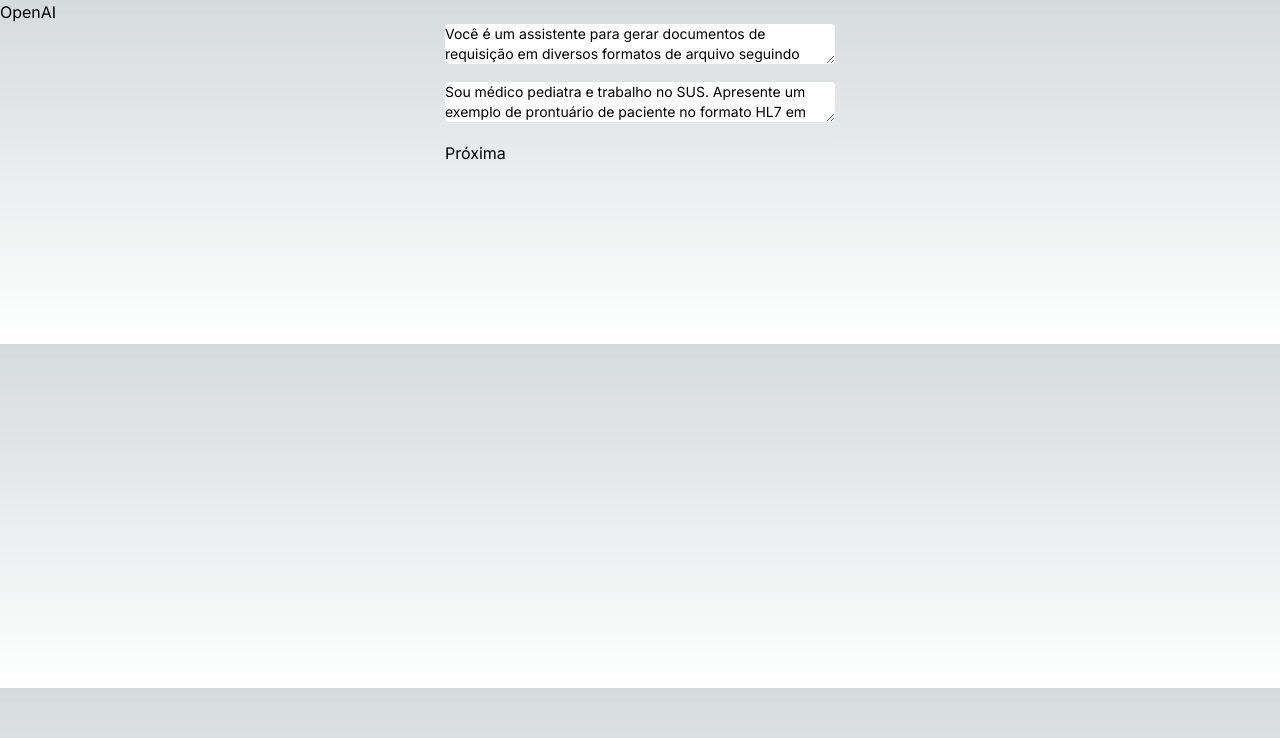
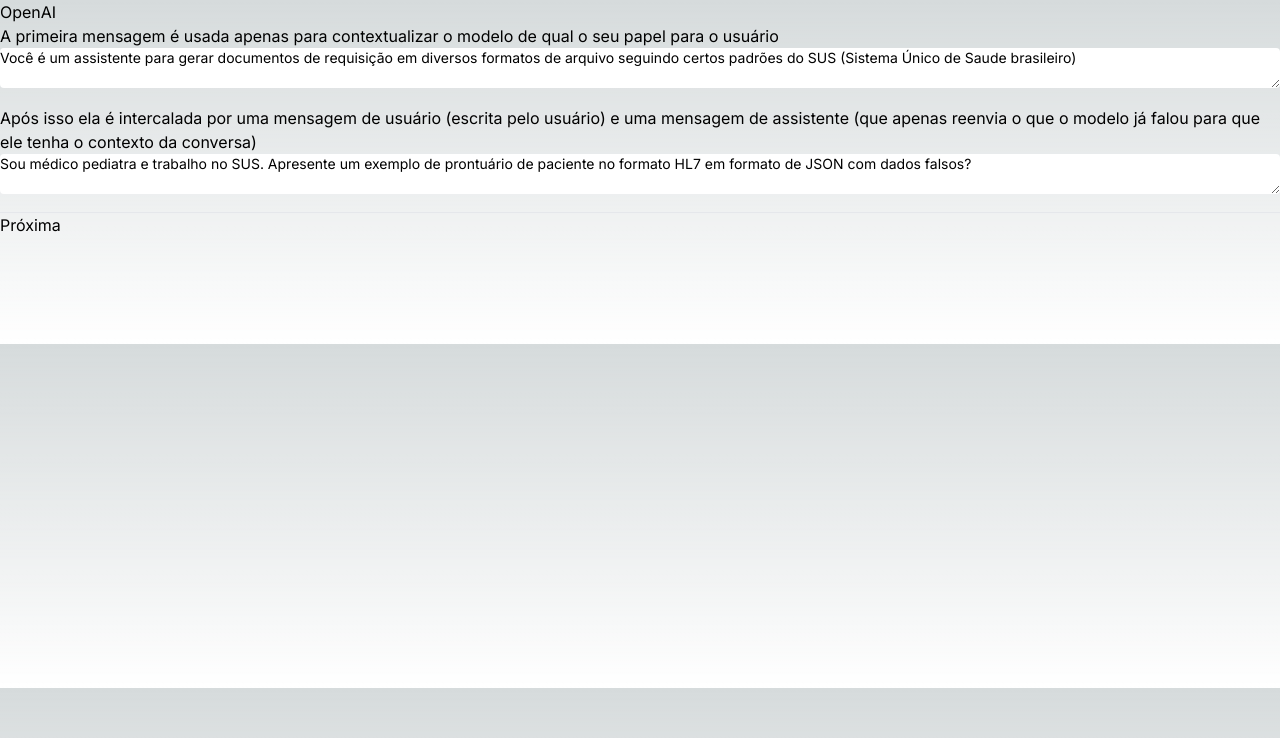
Before and after one commit to Sharkaon/mlm-next-test, a Next.js app: page /open-ai in a window 1280 px wide. Shown: the top 738 px of the page. Built offline with nearby package versions, Linux system fonts and the light colour scheme.

Commit message:
fix(components/chat): ajustado chat para explicacao de funcionamento da api do open-ai

```diff
--- a/app/open-ai/actions.ts
+++ b/app/open-ai/actions.ts
@@ -14,7 +14,7 @@ function getMessagesWithRole(messages: string[]): any[] {
   }> = messages.map(
     (message, index) => ({
       content: message,
-      role: index % 2 == 0 ? 'user' : 'assistant'
+      role: index % 2 !== 0 ? 'user' : 'assistant'
     })
   );
 
--- a/app/open-ai/page.tsx
+++ b/app/open-ai/page.tsx
@@ -4,6 +4,6 @@ import messages from "@/messages";
 export default function OpenAIExample() {
   return <>
     OpenAI<br/>
-    <Chat messages={messages} />
+    <Chat firstMessage={messages[0]} userDefaultMessage={messages[1].content} />
   </>
 }
--- a/components/chat.tsx
+++ b/components/chat.tsx
@@ -6,12 +6,13 @@ import { useState } from "react";
 import { useFormState } from "react-dom";
 
 export type ChatProps = {
-  messages: MessageInterface[];
+  firstMessage: MessageInterface;
+  userDefaultMessage?: string;
 }
 
 export default function Chat(props: ChatProps) {
   const [state, formAction] = useFormState(getCompletion, '');
-  const [messages, setMessages] = useState(props.messages.map(m => m.content));
+  const [messages, setMessages] = useState([props.userDefaultMessage ?? '']);
 
   const addResult = (result: string) => {
     setMessages(messages.concat(result).concat(''));
@@ -19,14 +20,22 @@ export default function Chat(props: ChatProps) {
 
   return <div className='flex flex-col items-center'>
     <form action={formAction} className="h-80">
+      <h4>A primeira mensagem é usada apenas para contextualizar o modelo de qual o seu papel para o usuário</h4>
+      <textarea
+        name='message'
+        value={props.firstMessage.content}
+        className='text-black w-full text-sm mb-3 rounded'
+      />
+
+      <h4>Após isso ela é intercalada por uma mensagem de usuário (escrita pelo usuário) e uma mensagem de assistente (que apenas reenvia o que o modelo já falou para que ele tenha o contexto da conversa)</h4>
       {messages.map(
         (message, index) =>
           <textarea
             key={index}
-            name={`message`}
+            name='message'
             defaultValue={message}
             className={`text-black w-full text-sm mb-3 rounded`}
-            readOnly={index % 2 === 0}
+            readOnly={index % 2 !== 0}
           />
       )}
 
```
